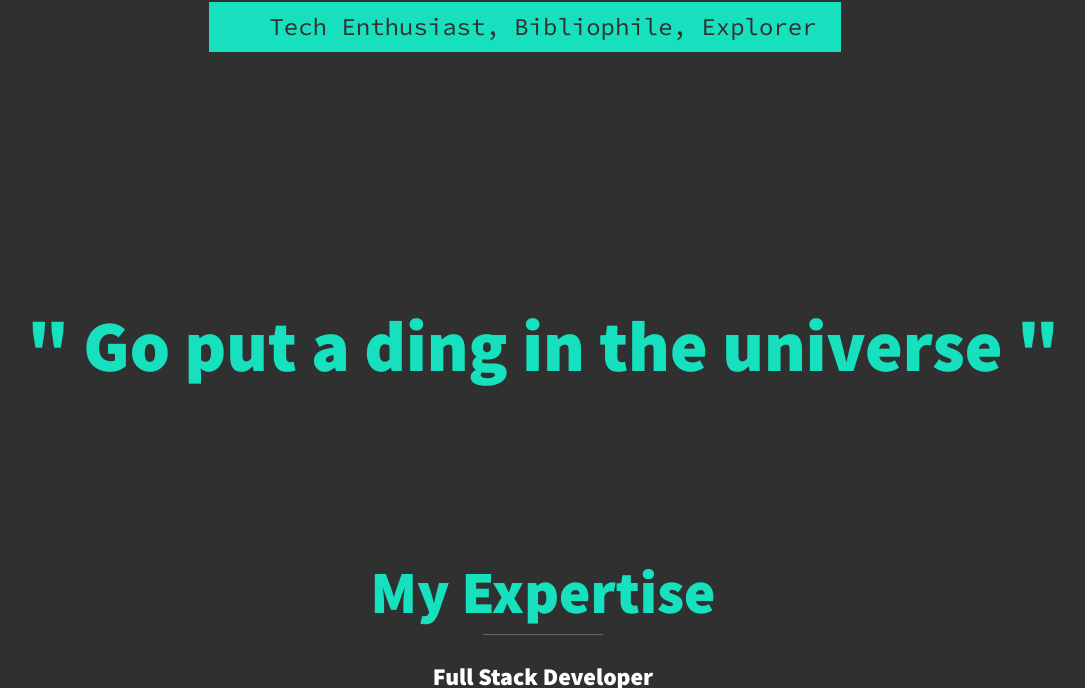
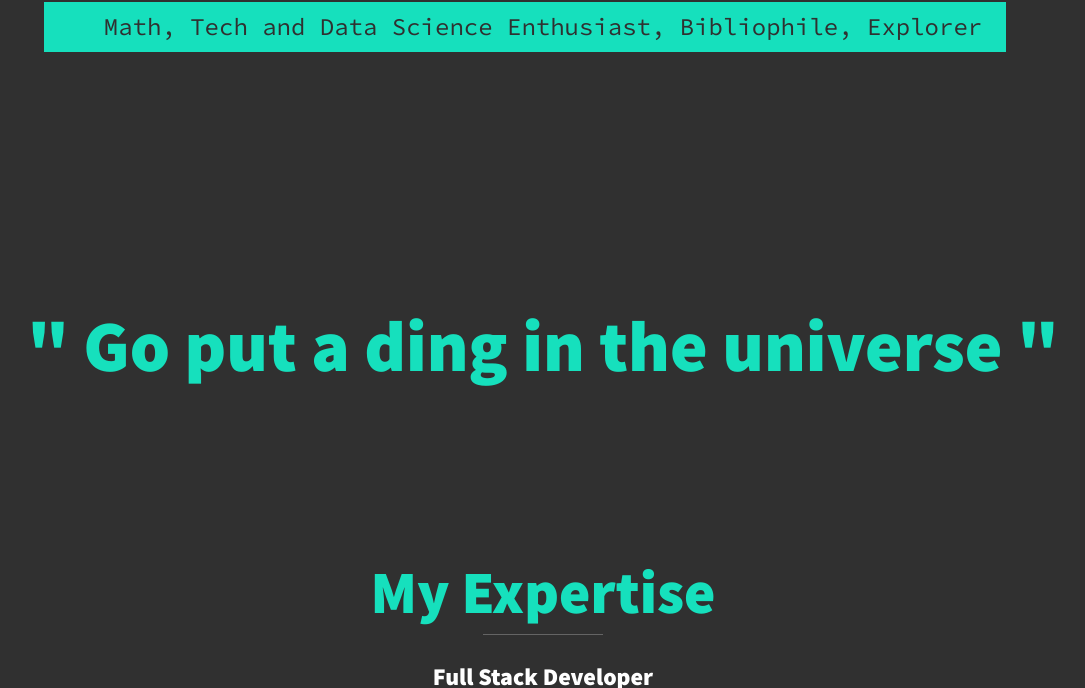
Before and after one commit to DeepikaSampangi/deepikasampangi.github.io, a plain HTML site: page index.html in a window 1280 px wide. Shown: the part 412-1100 px from the top of the page, without its empty margins (97-1182 px from the left). Drawn offline with nearby package versions, Linux system fonts and the light colour scheme; a script that the page names is missing.

Commit message:
Update index.html

```diff
--- a/index.html
+++ b/index.html
@@ -33,7 +33,7 @@
                 Hi, I am <strong>Deepika Sampangi</strong>
             </h1>
 
-            <p class="section__subtitle section__subtitle--intro">Tech Enthusiast, Bibliophile, Explorer</p>
+            <p class="section__subtitle section__subtitle--intro">Math, Tech and Data Science Enthusiast, Bibliophile, Explorer</p>
             <!-- <img src="img/dsam.jpg" alt="dsam" class="intro__img"> -->
         </section>
 
```
